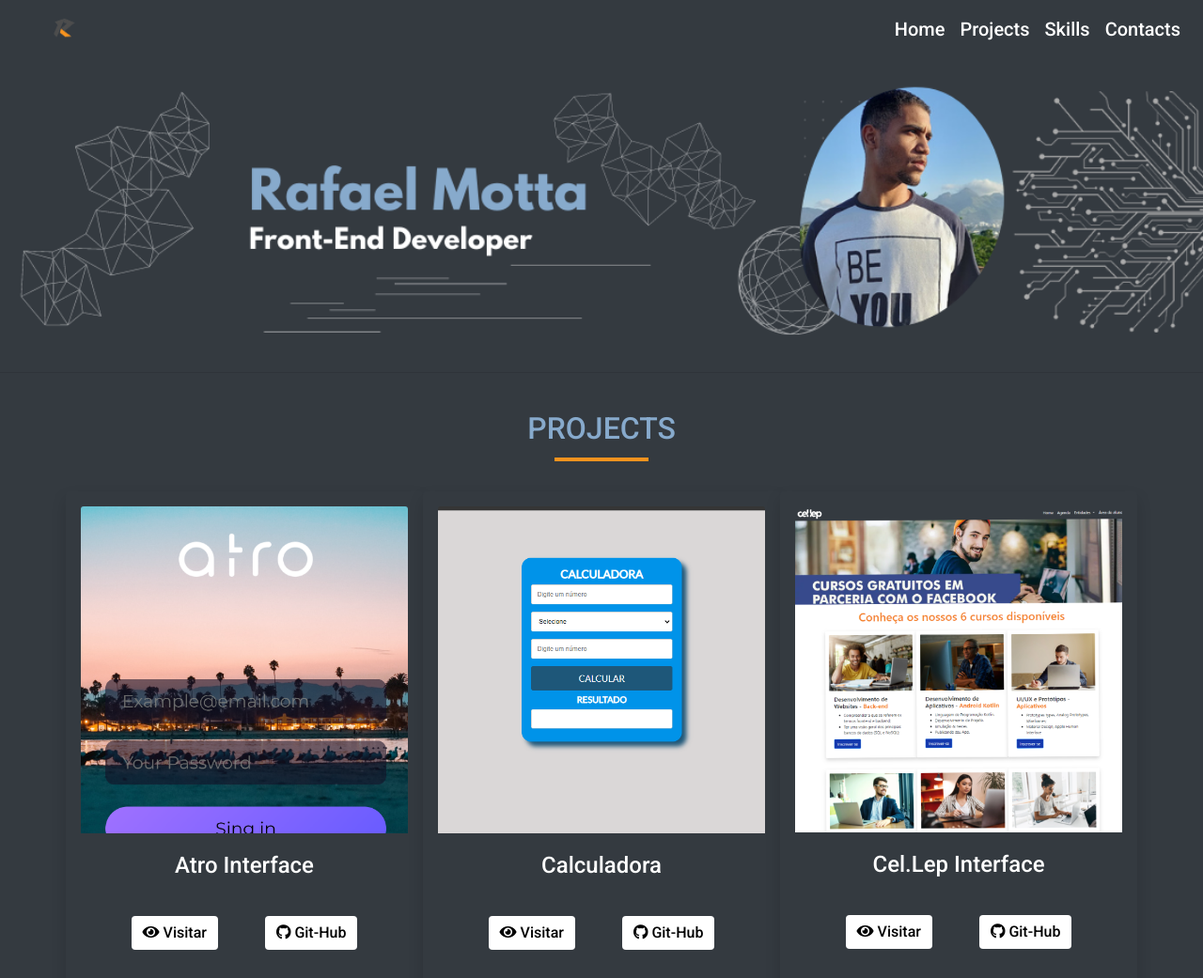
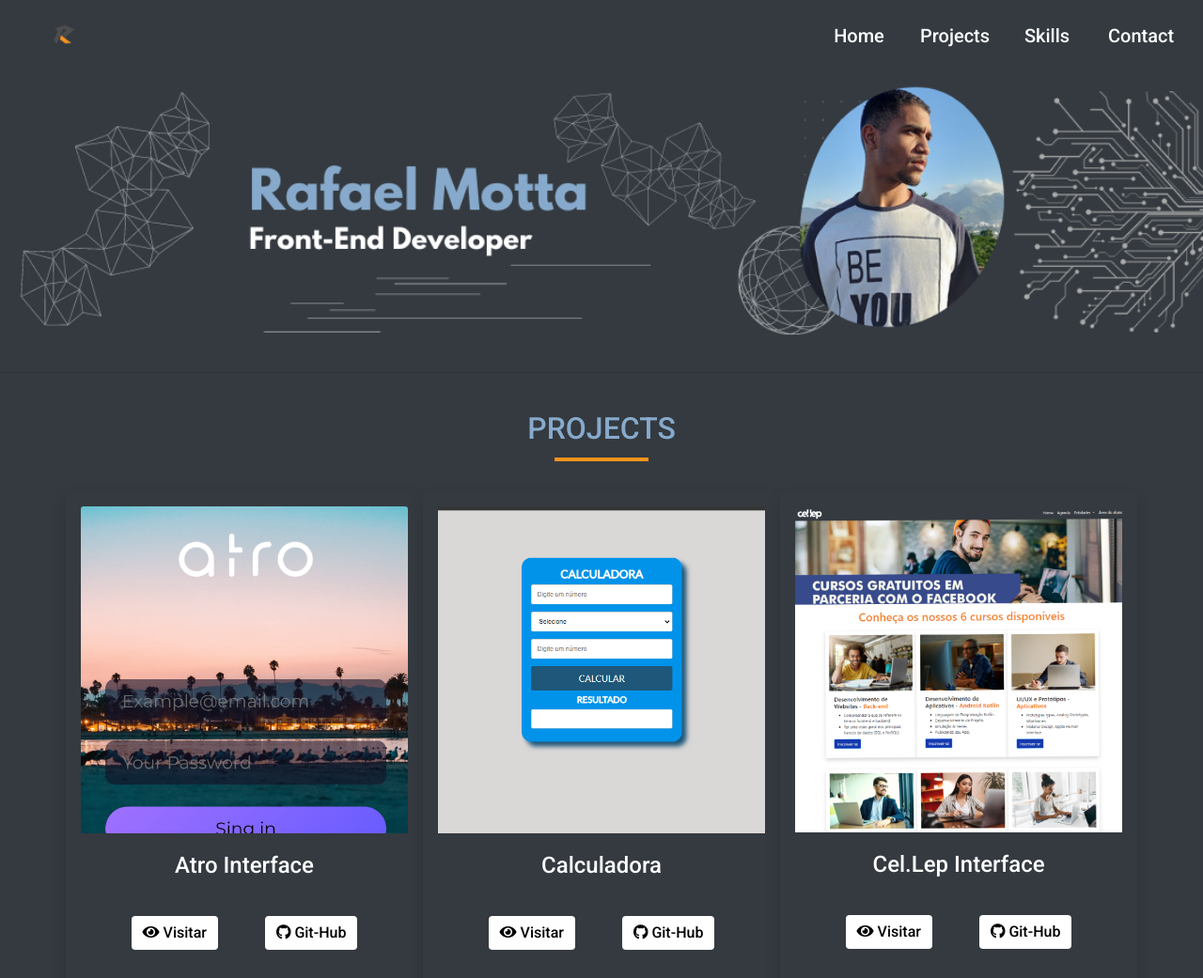
Before and after one commit to Rstork18/Portfolio-, a plain HTML site: page index.html in a window 1280 px wide. Shown: the top 1041 px of the page at 94% size. Drawn offline with nearby package versions, Linux system fonts and the light colour scheme.

Commit message:
In this commit I centralized the nav menu items, in addition to making some changes.

```diff
--- a/index.html
+++ b/index.html
@@ -46,16 +46,16 @@
 
                 <ul class="navbar-nav ml-auto">
                     <li class="nav-item">
-                        <a class="nav-link" href="#page-top" style="color: white">Home</a>
+                        <a class="nav-link" href="#page-top">Home</a>
                     </li>
                     <li class="nav-item">
-                        <a class="nav-link" href="#page-projects" style="color: white">Projects</a>
+                        <a class="nav-link" href="#page-projects">Projects</a>
                     </li>
                     <li class="nav-item">
-                        <a class="nav-link" href="#page-skills" style="color: white">Skills</a>
+                        <a class="nav-link" href="#page-skills">Skills</a>
                     </li>
                     <li class="nav-item">
-                        <a class="nav-link" href="#page-contacts" style="color: white">Contacts</a>
+                        <a class="nav-link" href="#page-contacts">Contact</a>
                     </li>
                 </ul>
             </div>
--- a/styles.css
+++ b/styles.css
@@ -17,10 +17,18 @@
 
 .nav-link:hover {
     background-color: #F7931E !important;
-    color: #000 !important;
+    color: #fff !important;
     border-radius: 25px 5px;
     transition: 1s;
+}
 
+.nav-link {
+    padding: 15px !important;
+    width: 100px;
+    text-align: center;
+    color: #fff !important;
+    margin-left: auto;
+    margin-right: auto;
 }
 
 .div-1 {
```
